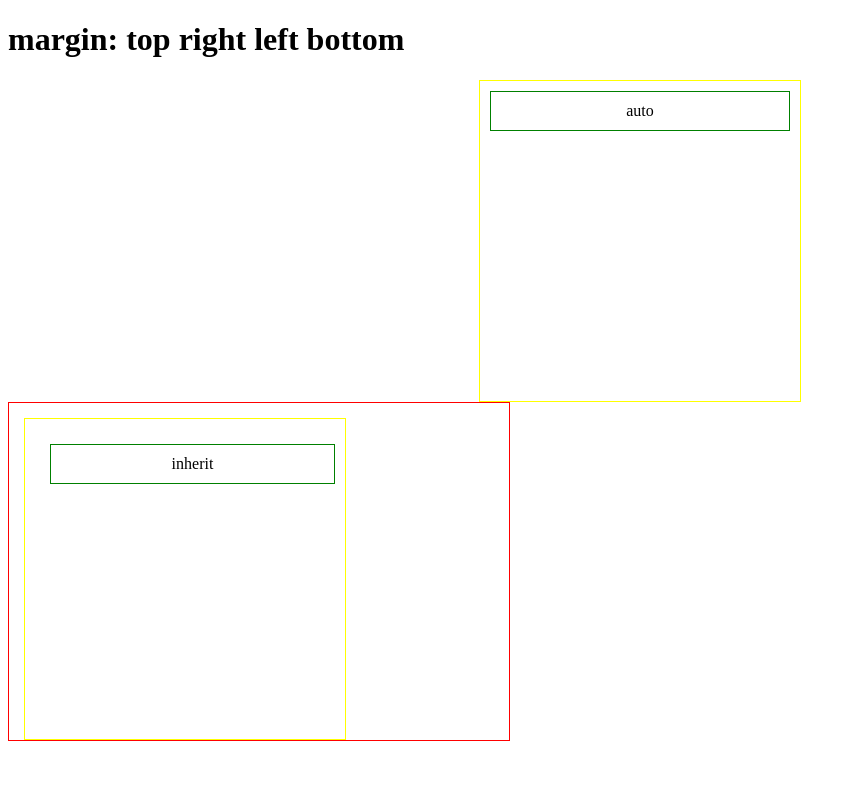
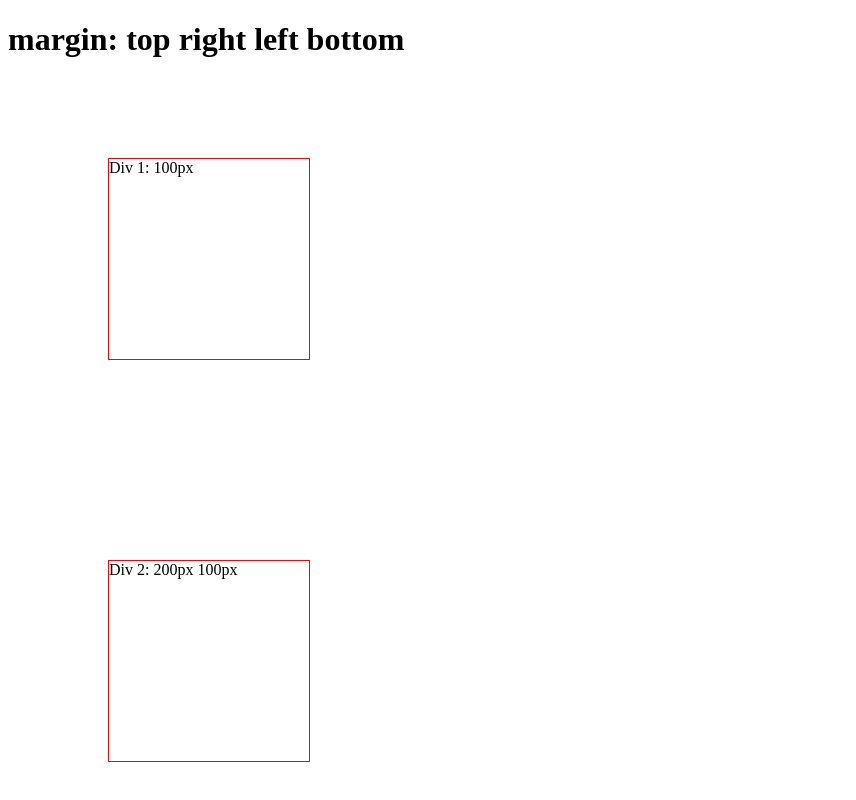
Before and after one commit to trinafirefox/cssplayground, a plain HTML site: page 2020-May-26th/index.html in a window 1280 px wide. Shown: the top 800 px of the page, without its empty margins (0-856 px from the left). Drawn offline with Linux system fonts and the light colour scheme.

Commit message:
modified project 3

```diff
--- a/2020-May-26th/index.html
+++ b/2020-May-26th/index.html
@@ -8,14 +8,9 @@
   </head>
   <body>
     <h1>margin: top right left bottom</h1>
-    <div class="div-container1">
-      <div id="div1"> auto</div>
-    </div>
-    <div id="bigdiv">
-      <div class="div-container2">
-        <div id="div2"> inherit</div>
-      </div>
-      <div id="smalldiv"></div>
-    </div>
+    <div id="div1">Div 1: 100px</div>
+    <div id="div2">Div 2: 200px 100px</div>
+    <div id="div3">Div 3: 100px 200px</div>
+    <div id="div4">Div 4: 100px 150px 200px</div>
   </body>
 </html>
--- a/2020-May-26th/style.css
+++ b/2020-May-26th/style.css
@@ -1,36 +1,21 @@
-.div-container1 {
-  border: 1px solid yellow;
-  width: 300px;
-  height: 300px;
-  padding: 10px;
-  text-align: center;
-  margin: auto;
-}
-
-.div-container2 {
-  border: 1px solid yellow;
-  width: 300px;
-  height: 300px;
-  padding: 10px;
-  text-align: center;
-  margin-left: 15px ;
-  margin-top: 15px;
+div {
+  width: 200px;
+  height: 200px;
+  border: 1px solid red;
 }
 
 #div1 {
-  margin: auto;
-  border: 1px solid green;
-  padding: 10px;
+  margin: 100px;
 }
 
 #div2 {
-  margin-left: inherit;
-  margin-top: inherit;
-  border: 1px solid green;
-  padding: 10px;
+  margin: 200px 100px;
 }
 
-#bigdiv {
-  width: 500px;
-  border: 1px solid red;
+#div3 {
+  margin: 100px 200px;
 }
+
+#div4 {
+  margin: 100px 150px 200px;
+}
```
